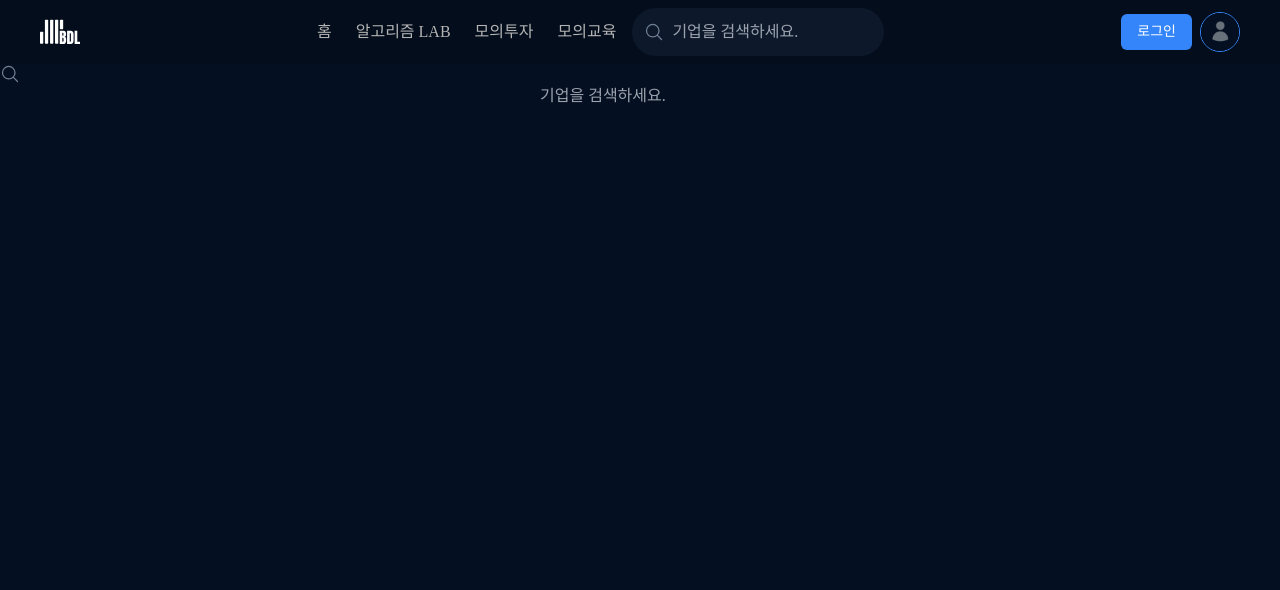
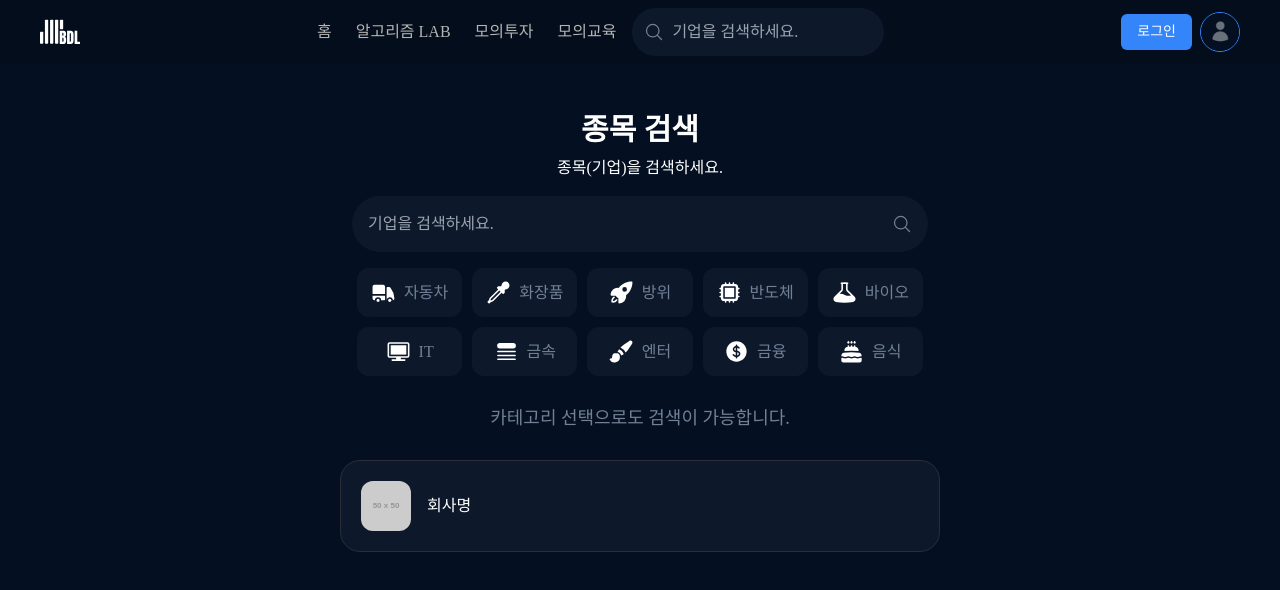
Before and after one commit to stitchzzang/BDL_PJT, a React (Vite) app: page /search in a window 1280 px wide. Shown: the top 590 px of the page. Built offline with nearby package versions, Linux system fonts and the light colour scheme; a web font is replaced by a local one.

Commit message:
feat: 검색 페이지 퍼블리싱

```diff
--- a/src/routes/pages/SearchPage.tsx
+++ b/src/routes/pages/SearchPage.tsx
@@ -1,16 +1,32 @@
 import { MagnifyingGlassIcon } from '@heroicons/react/24/outline';
 
+import { CategoryList } from '@/components/common/category-list';
+import { CompanySelectButton } from '@/components/common/company-select-button';
 export const SearchPage = () => {
   return (
-    <button className="text-text-inactive-color hover:text-text-main-color active:text-text-main-color">
-      <MagnifyingGlassIcon className="h-5 w-5 text-[#718096]" />
+    <div className="mt-12 flex w-full flex-col items-center justify-center gap-4">
+      <div className="mx-5 flex max-w-xl flex-col items-center justify-center gap-4">
+        <div className="flex flex-col items-center justify-center gap-2">
+          <h1 className="text-3xl font-bold">종목 검색</h1>
+          <p>종목(기업)을 검색하세요.</p>
+        </div>
+        <div className="flex w-full items-center gap-2 rounded-full bg-[#0D192B] p-4 duration-300 focus-within:outline focus-within:outline-2 focus-within:outline-offset-2 focus-within:outline-primary-color">
           <input
-        className="bg-transparent text-[#718096] focus:outline-none"
+            className="w-full bg-transparent text-[#718096] focus:outline-none"
             type="text"
             name="search"
             id="search"
             placeholder="기업을 검색하세요."
           />
+
+          <button className="text-text-inactive-color hover:text-text-main-color active:text-text-main-color">
+            <MagnifyingGlassIcon className="h-5 w-5 text-[#718096]" />
           </button>
+        </div>
+        <CategoryList />
+        <p className="my-3 text-lg text-[#718096]">카테고리 선택으로도 검색이 가능합니다.</p>
+        <CompanySelectButton />
+      </div>
+    </div>
   );
 };
```
Lines whose indentation alone changed are shown as unchanged.
